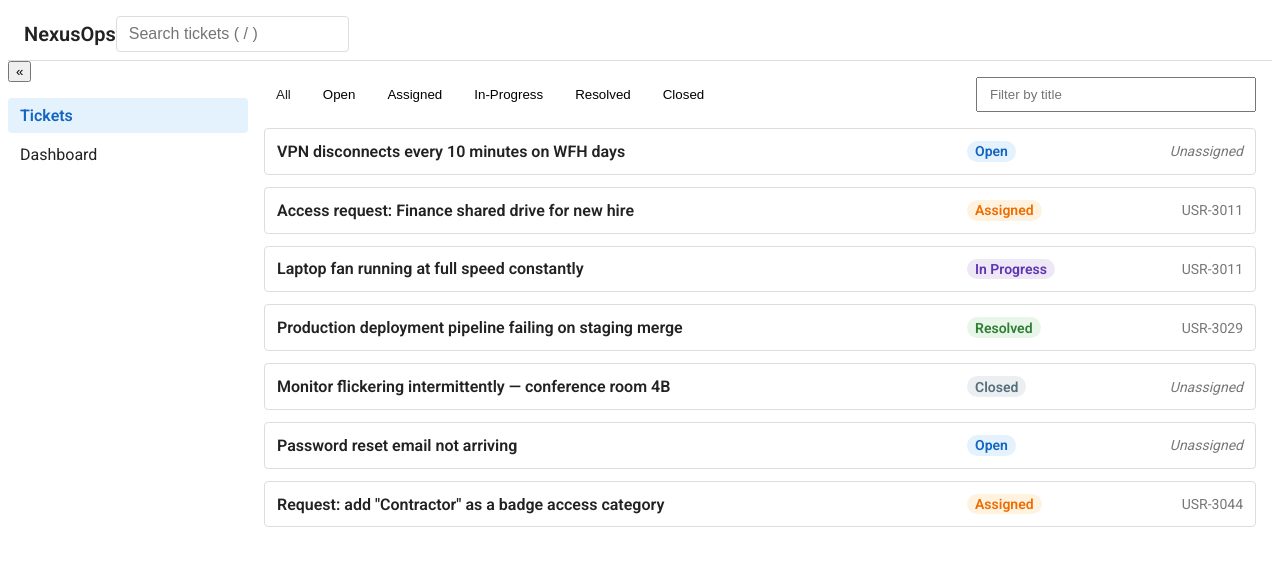
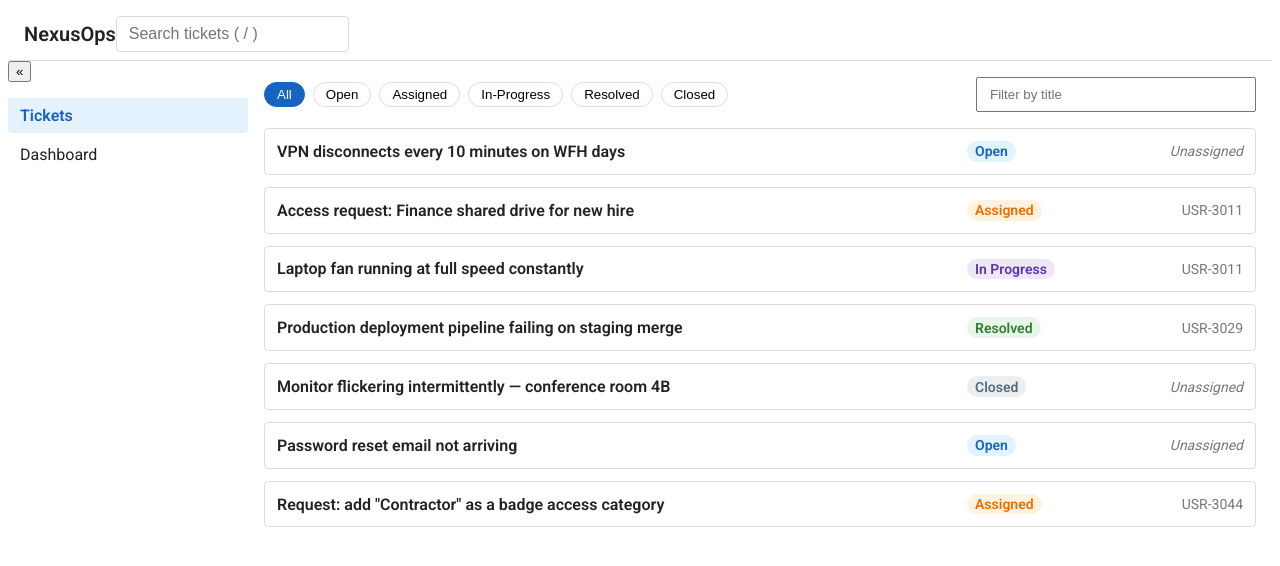
Before and after one commit to SaurabhaArya0501/nexusops, an Angular app: page /tickets in a window 1280 px wide. Shown: the top 566 px of the page. Built offline with nearby package versions, Linux system fonts and the light colour scheme.

Commit message:
fix(styles): resolve undefined design tokens in dashboard and toolbar

```diff
--- a/src/app/features/dashboard/dashboard-page/dashboard-page.scss
+++ b/src/app/features/dashboard/dashboard-page/dashboard-page.scss
@@ -17,26 +17,22 @@
 }
 
 .stat-card {
-  background: var(--surface-color);
+  background: var(--color-surface);
   border-radius: var(--radius-md);
-  box-shadow: var(--elevation-1);
+  box-shadow: var(--shadow-sm);
   padding: var(--space-4);
   text-align: center;
 
   &__count {
     display: block;
     font-size: 2rem;
-    font-weight: 700;
+    font-weight: var(--font-weight-semibold);
   }
 
   &__label {
     display: block;
     margin-top: var(--space-2);
-    color: var(--text-secondary);
+    color: var(--color-text-muted);
     text-transform: capitalize;
   }
-
-  &--total {
-    background: var(--surface-accent, var(--surface-color));
-  }
 }
--- a/src/app/features/tickets/ticket-list-page/ticket-list-page.scss
+++ b/src/app/features/tickets/ticket-list-page/ticket-list-page.scss
@@ -31,25 +31,25 @@
   &__chip {
     flex-shrink: 0;
     padding: var(--space-1) var(--space-3);
-    border: 1px solid var(--border-color);
+    border: 1px solid var(--color-border);
     border-radius: 999px;
-    background: var(--surface-color);
+    background: var(--color-surface);
     text-transform: capitalize;
     cursor: pointer;
 
-    &:hover {
-      background: var(--surface-hover);
+    &:hover:not(.tickets-toolbar__chip--active) {
+      background: var(--color-primary-bg);
     }
 
     &:focus-visible {
-      outline: 2px solid var(--primary-color);
+      outline: 2px solid var(--color-primary);
       outline-offset: 2px;
     }
 
     &--active {
-      background: var(--primary-color);
-      border-color: var(--primary-color);
-      color: var(--on-primary-color);
+      background: var(--color-primary);
+      border-color: var(--color-primary);
+      color: var(--color-on-primary);
     }
   }
 
--- a/src/styles/_tokens.scss
+++ b/src/styles/_tokens.scss
@@ -5,6 +5,11 @@
   --color-border: #ddd;
   --color-text: #222;
   --color-text-muted: #777;
+  --color-surface: #ffffff;
+  --color-on-primary: #ffffff;
+
+  // Radius
+  --radius-md: 8px;
 
   // Spacing scale
   --space-1: 0.25rem;
```
